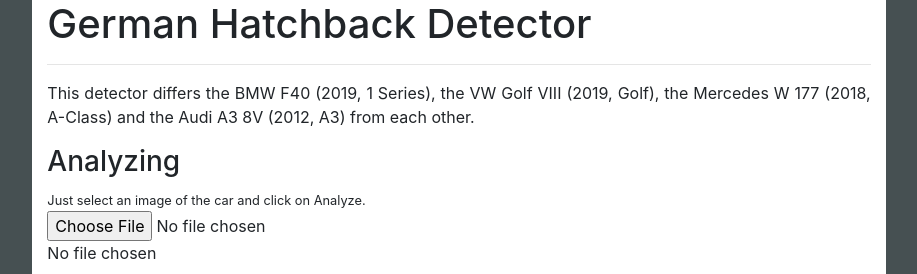
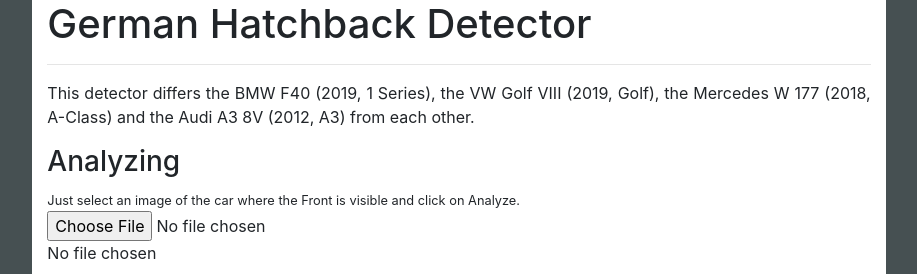
Before and after one commit to fweiermann15/GermanCarAI, a Python web app: template app/templates/index.html in a window 1280 px wide. Shown: the top 274 px of the page, without its empty margins (181-1098 px from the left). Run offline with Jinja, Linux system fonts and the light colour scheme; the template is opened without the code that fills it, so the values that code supplies are empty; some libraries are stand-ins or nearby versions.

Commit message:
Changed text

```diff
--- a/app/templates/index.html
+++ b/app/templates/index.html
@@ -7,7 +7,7 @@
       This detector differs the BMW F40 (2019, 1 Series), the VW Golf VIII (2019, Golf), the Mercedes W 177 (2018, A-Class) and the Audi A3 8V (2012, A3) from each other.
 	</p>
     <h3>Analyzing</h3>
-    <small>Just select an image of the car and click on Analyze.</small>
+    <small>Just select an image of the car where the Front is visible and click on Analyze.</small>
 
       <div class='no-display'>
         <input id='file-input'
```
